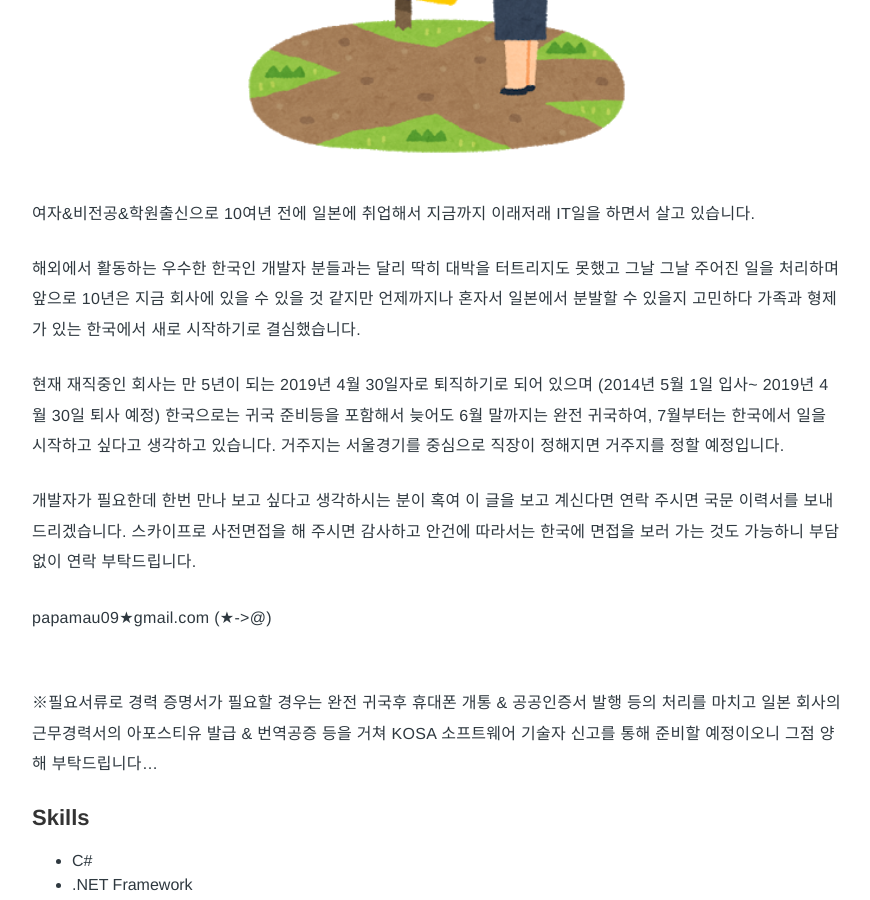
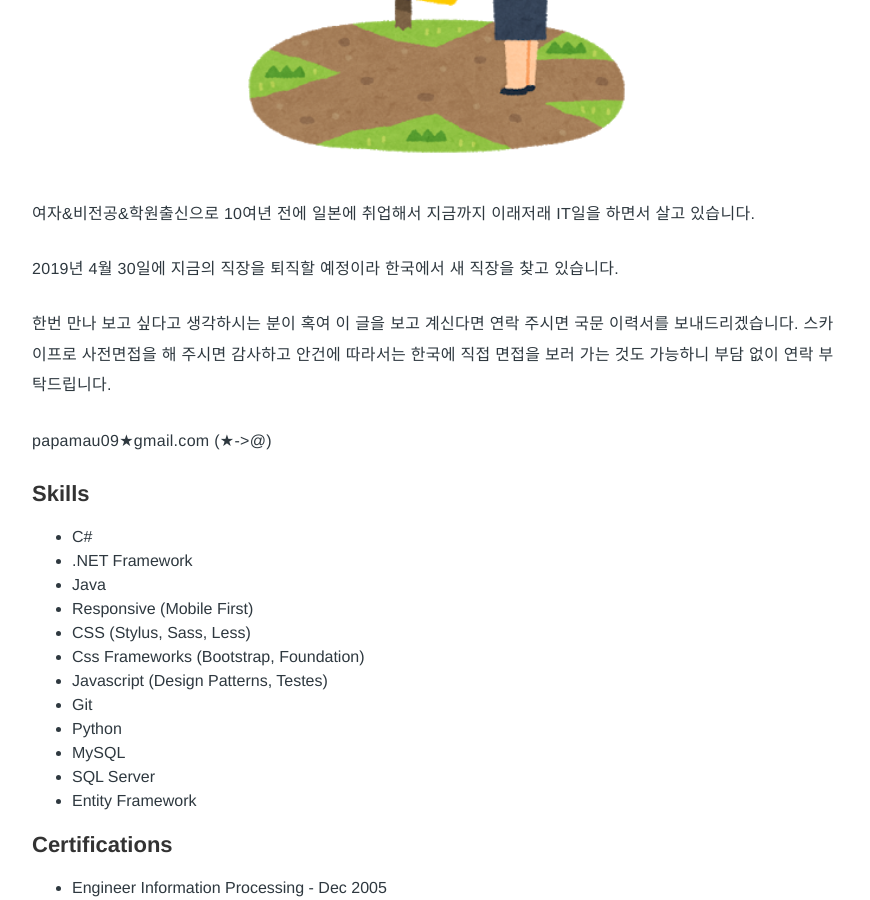
Before and after one commit to Pie001/pie001.github.io, a Jekyll site: the page built from about.md, in a window 1280 px wide and 900 px high, scrolled down 425 px. Shown: the whole window, without its empty margins (203-1073 px from the left). Built offline with Jekyll 4.4.1, drawn with Linux system fonts in a browser that asks for light colours.

Commit message:
Update about.md

```diff
--- a/about.md
+++ b/about.md
@@ -6,16 +6,11 @@ layout: page
 
 여자&비전공&학원출신으로 10여년 전에 일본에 취업해서 지금까지 이래저래 IT일을 하면서 살고 있습니다.
 
-해외에서 활동하는 우수한 한국인 개발자 분들과는 달리 딱히 대박을 터트리지도 못했고 그날 그날 주어진 일을 처리하며 앞으로 10년은 지금 회사에 있을 수 있을 것 같지만 언제까지나 혼자서 일본에서 분발할 수 있을지 고민하다 가족과 형제가 있는 한국에서 새로 시작하기로 결심했습니다.
+2019년 4월 30일에 지금의 직장을 퇴직할 예정이라 한국에서 새 직장을 찾고 있습니다.
 
-현재 재직중인 회사는 만 5년이 되는 2019년 4월 30일자로  퇴직하기로 되어 있으며 (2014년 5월 1일 입사~ 2019년 4월 30일 퇴사 예정) 한국으로는 귀국 준비등을 포함해서 늦어도 6월 말까지는 완전 귀국하여, 7월부터는 한국에서 일을 시작하고 싶다고 생각하고 있습니다. 거주지는 서울경기를 중심으로 직장이 정해지면 거주지를 정할 예정입니다.
-
-개발자가 필요한데 한번 만나 보고 싶다고 생각하시는 분이 혹여 이 글을 보고 계신다면 연락 주시면 국문 이력서를 보내드리겠습니다. 스카이프로 사전면접을 해 주시면 감사하고 안건에 따라서는 한국에 면접을 보러 가는 것도 가능하니 부담 없이 연락 부탁드립니다.
+한번 만나 보고 싶다고 생각하시는 분이 혹여 이 글을 보고 계신다면 연락 주시면 국문 이력서를 보내드리겠습니다. 스카이프로 사전면접을 해 주시면 감사하고 안건에 따라서는 한국에 직접 면접을 보러 가는 것도 가능하니 부담 없이 연락 부탁드립니다.
 
 papamau09★gmail.com (★->@)
-
-<br>
-※필요서류로 경력 증명서가 필요할 경우는 완전 귀국후 휴대폰 개통 & 공공인증서 발행 등의 처리를 마치고 일본 회사의 근무경력서의 아포스티유 발급 & 번역공증 등을 거쳐 KOSA 소프트웨어 기술자 신고를 통해 준비할 예정이오니 그점 양해 부탁드립니다...
 
 
 <h2>Skills</h2>
```
